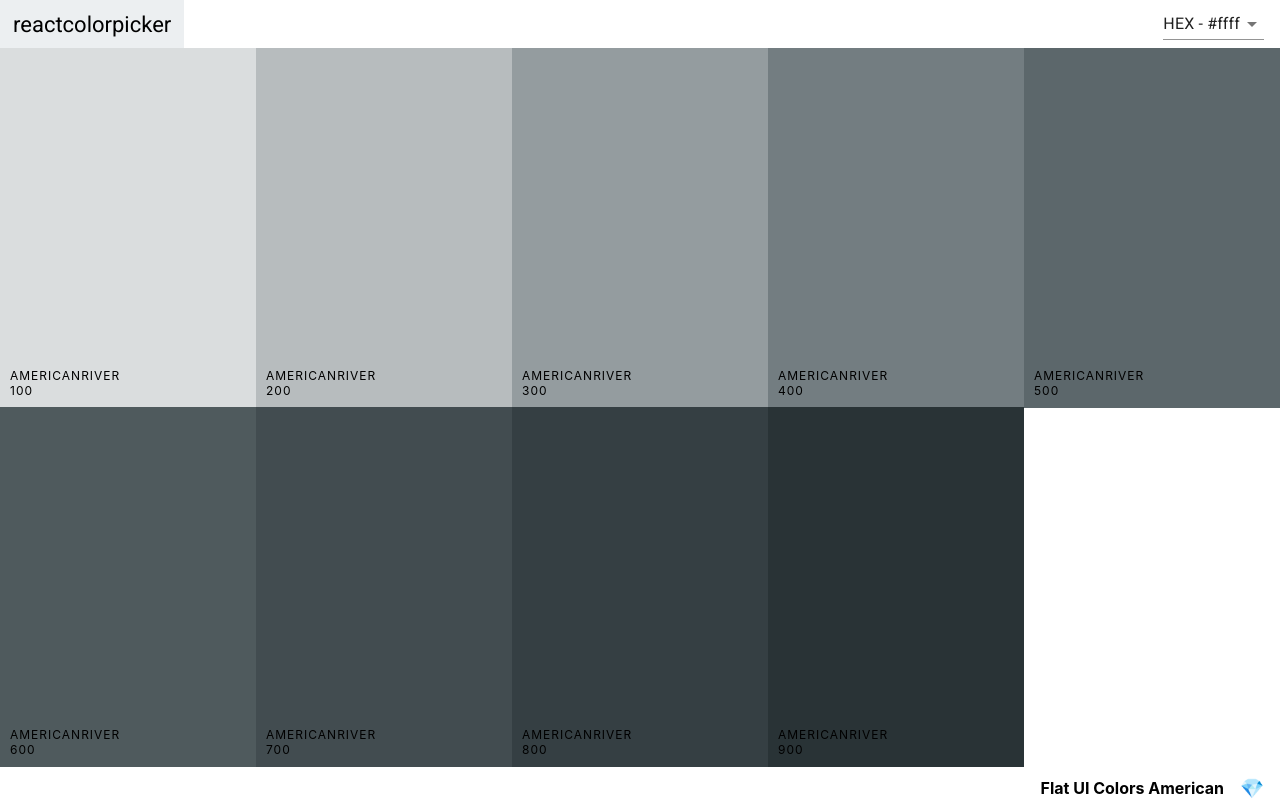
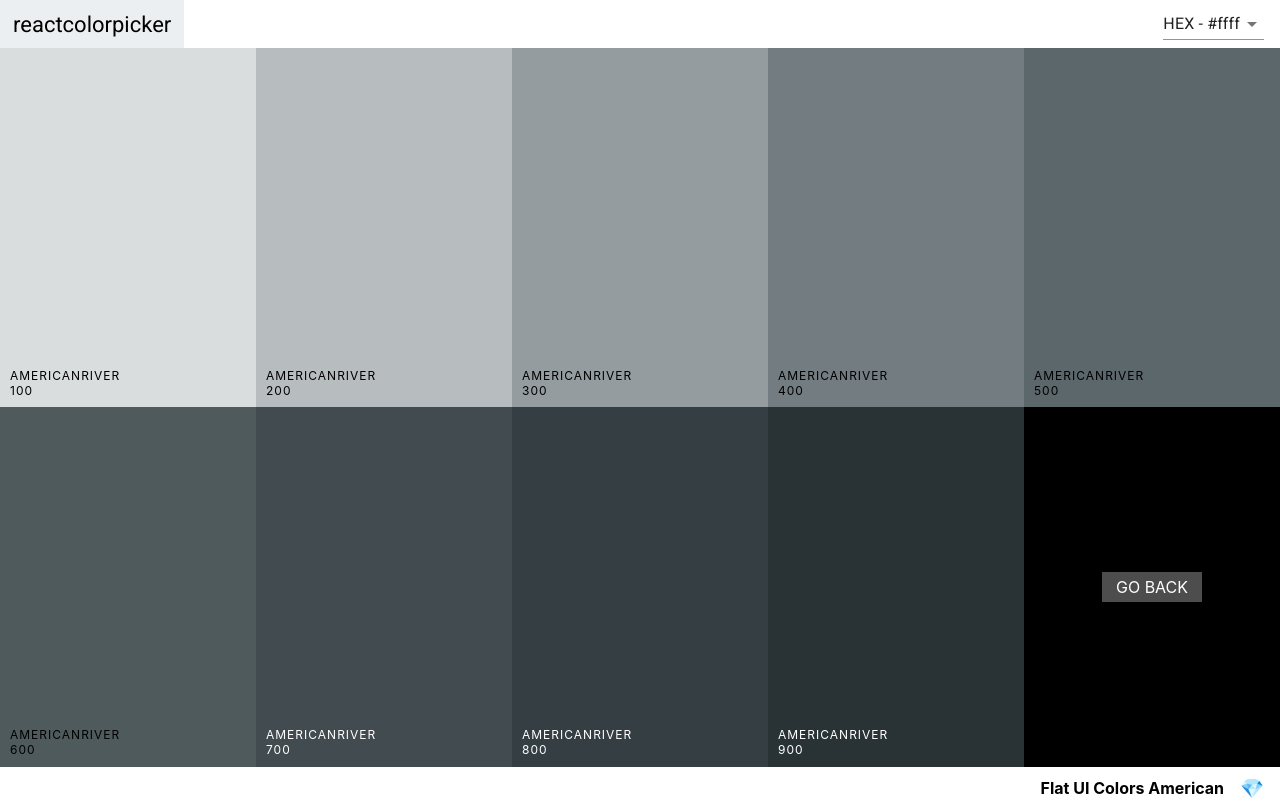
Before and after one commit to shaksham08/ReactMegaColorPallete, a React (Create React App) app: page /palette/flat-ui-colors-american/americanriver in a window 1280 px wide. Built offline with nearby package versions, Linux system fonts and the light colour scheme.

Commit message:
added dynamic color change according to luminosity

```diff
--- a/src/ColorBox.css
+++ b/src/ColorBox.css
@@ -8,11 +8,17 @@
   margin-bottom: -5px;
   outline: none;
 }
-.single .ColorBox{
+.single .ColorBox {
   height: 50%;
 }
 
-.copy-button {
+.ColorBox.go-back {
+  background: black;
+  text-align: center;
+}
+
+.copy-button,
+.back-button {
   position: absolute;
   height: 30px;
   width: 100px;
@@ -30,6 +36,11 @@
   outline: none;
   line-height: 30px;
   cursor: pointer;
+  text-decoration: none;
+}
+
+.back-button {
+  opacity: 1;
 }
 
 .ColorBox:hover .copy-button {
@@ -68,6 +79,13 @@
   width: 100px;
   letter-spacing: 1px;
   text-transform: uppercase;
+}
+
+.light-text {
+  color: white;
+}
+.ColorBox .Dark-text {
+  color: black;
 }
 
 .copy-overlay {
--- a/src/ColorBox.js
+++ b/src/ColorBox.js
@@ -1,9 +1,18 @@
 import React, { Component } from "react";
 import { CopyToClipboard } from "react-copy-to-clipboard";
 import { Link } from "react-router-dom";
+import chroma from "chroma-js";
+import { withStyles } from "@material-ui/core/styles";
 import "./ColorBox.css";
+import { purple } from "@material-ui/core/colors";
 
-export default class ColorBox extends Component {
+const styles = {
+  copyText: {
+    color: purple,
+  },
+};
+
+class ColorBox extends Component {
   constructor(props) {
     super(props);
     this.state = {
@@ -24,6 +33,10 @@ export default class ColorBox extends Component {
     );
   }
   render() {
+    const { background, classes } = this.props;
+    const isdarkColor = chroma(background).luminance() <= 0.08;
+    console.log(isdarkColor);
+    const islightColor = chroma(background).luminance() >= 0.5;
     return (
       <CopyToClipboard
         text={this.props.background}
@@ -36,23 +49,34 @@ export default class ColorBox extends Component {
           />
           <div className={`copy-message ${this.state.copied && "show"}`}>
             <h1>Copied!</h1>
-            <p>{this.props.background}</p>
+            <p className={classes.copyText}>{this.props.background}</p>
           </div>
           <div className="copy-container">
             <div className="boxContent">
-              <span>{this.props.name}</span>
+              <span className={isdarkColor ? "light-text" : ""}>
+                {this.props.name}
+              </span>
             </div>
-            <button className="copy-button">Copy</button>
+            <button className={`copy-button ${islightColor && "Dark-text"}`}>
+              Copy
+            </button>
           </div>
-          {(!this.props.more?"":<Link
-            to={`/palette/${this.props.paletteId}/${this.props.id}`}
-            onClick={(e) => e.stopPropagation()}
-          >
-            <button className="see-more">More</button>
-          </Link>)}
-
+          {!this.props.more ? (
+            ""
+          ) : (
+            <Link
+              to={`/palette/${this.props.paletteId}/${this.props.id}`}
+              onClick={(e) => e.stopPropagation()}
+            >
+              <button className={`see-more ${islightColor && "Dark-text"}`}>
+                More
+              </button>
+            </Link>
+          )}
         </div>
       </CopyToClipboard>
     );
   }
 }
+
+export default withStyles(styles)(ColorBox);
--- a/src/SingleColorPalette.js
+++ b/src/SingleColorPalette.js
@@ -1,15 +1,17 @@
 import React, { Component } from "react";
 import Navbar from "./Navbar";
 import ColorBox from "./ColorBox";
+import "./ColorBox.css";
 import "./SingleColorPalette.css";
+import { Link } from "react-router-dom";
 const levels = [100, 200, 300, 400, 500, 600, 700, 800, 900];
 
 export default class SingleColorPalette extends Component {
   constructor(props) {
     super(props);
     this.state = {
-     shades: this.gatherShades(this.props.palette),
-     format: "hex",
+      shades: this.gatherShades(this.props.palette),
+      format: "hex",
     };
     this.gatherShades = this.gatherShades.bind(this);
     this.changeFormat = this.changeFormat.bind(this);
@@ -19,29 +21,24 @@ export default class SingleColorPalette extends Component {
     this.setState({ format });
   }
   gatherShades(palette) {
-    const {colors} = palette;
-    const result = []
-    for(let level of levels)
-    {
-      for(let color of colors[level])
-      {
-        if(color.id===this.props.colorId)
-        {
-          result.push(color)
+    const { colors } = palette;
+    const result = [];
+    for (let level of levels) {
+      for (let color of colors[level]) {
+        if (color.id === this.props.colorId) {
+          result.push(color);
         }
-
       }
     }
     return result;
   }
 
-
   render() {
-    const { shades,format} = this.state;
-    const {  paletteName, emoji } = this.props.palette;
+    const { shades, format } = this.state;
+    const { paletteName, emoji, id } = this.props.palette;
     const colorBoxes = shades.map((color) => (
       <ColorBox
-      more={false}
+        more={false}
         background={color[format]}
         name={color.name}
         key={color[format]}
@@ -51,8 +48,15 @@ export default class SingleColorPalette extends Component {
     ));
     return (
       <div className="Palette single">
-        <Navbar changer={false} changeFormat={this.changeFormat}/>
-        <div className="Palette-colors">{colorBoxes}</div>
+        <Navbar changer={false} changeFormat={this.changeFormat} />
+        <div className="Palette-colors">
+          {colorBoxes}
+          <div className="ColorBox go-back">
+            <Link to={`/palette/${id}`} className="back-button">
+              Go Back
+            </Link>
+          </div>
+        </div>
         <footer className="Palette-footer">
           {paletteName}
           <span className="Palette-emoji">{emoji}</span>{" "}
--- a/src/index.js
+++ b/src/index.js
@@ -6,11 +6,9 @@ import App from "./App";
 import * as serviceWorker from "./serviceWorker";
 
 ReactDOM.render(
-  <React.StrictMode>
-    <BrowserRouter>
-      <App />
-    </BrowserRouter>
-  </React.StrictMode>,
+  <BrowserRouter>
+    <App />
+  </BrowserRouter>,
   document.getElementById("root")
 );
 
```
